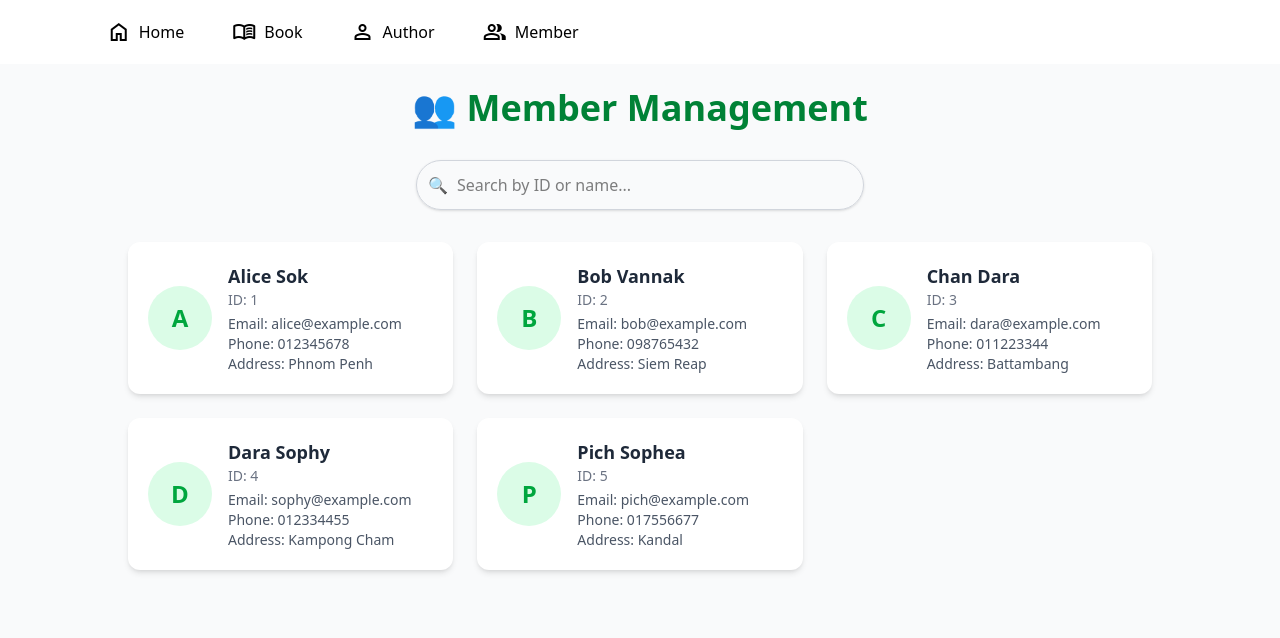
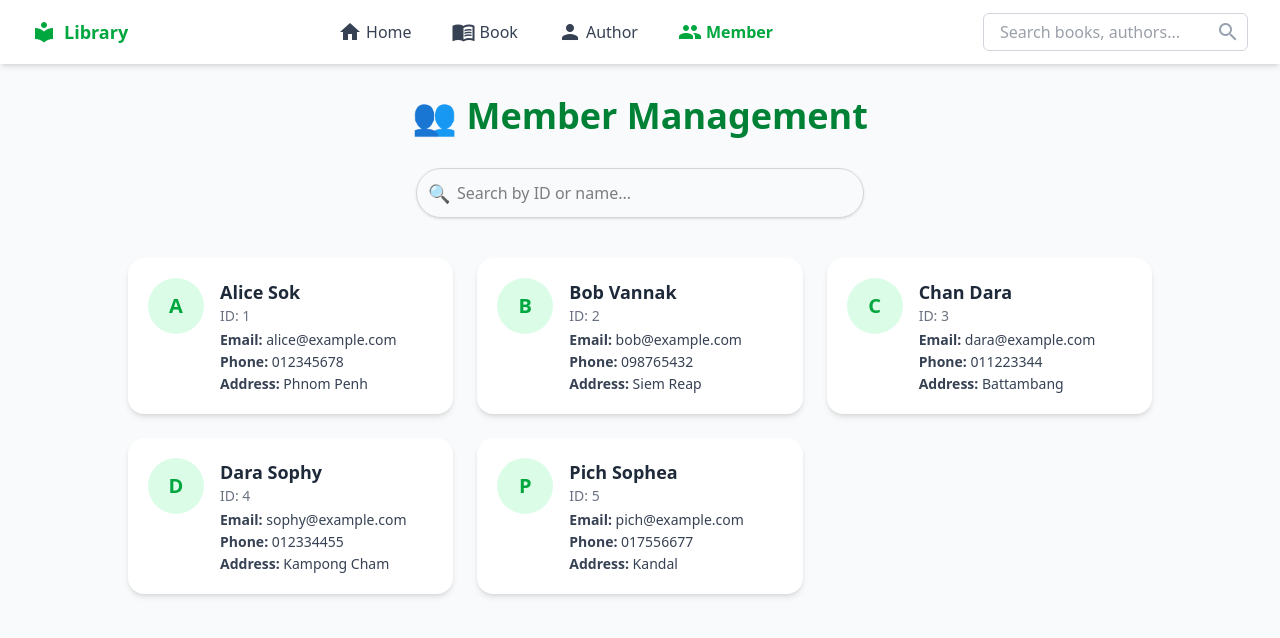
Before and after one commit to sonarykheang123/Project_Library_A4, a Vue app in the folder frontend/: page /member in a window 1280 px wide. Shown: the top 638 px of the page. Built offline with nearby package versions, Linux system fonts and the light colour scheme.

Commit message:
edited navigation

```diff
--- a/frontend/src/components/Navigation.vue
+++ b/frontend/src/components/Navigation.vue
@@ -1,24 +1,53 @@
 <template>
-  <nav class="h-16 flex w-10/12 m-auto  items-center justify-between">
-    <div id="nav-item" class="flex items-center gap-12">
-      <navigation-item
-      v-for="item in navItems"
-      :key="item.label"
-      :item="item"
-      :to="item.path"
+  <nav class="fixed top-0 left-0 right-0 z-50 bg-white shadow-md h-16 flex items-center justify-between px-8">
+    <!-- Logo or Home -->
+    <div class="text-lg font-bold text-green-600 flex items-center gap-2">
+      <span class="material-icons">local_library</span> Library
+    </div>
+
+    <!-- Navigation Items -->
+    <div class="flex gap-10 items-center">
+      <RouterLink
+        v-for="item in navItems"
+        :key="item.label"
+        :to="item.path"
+        class="flex items-center gap-1 text-gray-700 hover:text-green-600 transition-colors duration-200 font-medium"
+        :class="{'text-green-600 font-semibold': isActive(item.path)}"
       >
-      </navigation-item>
+        <span class="material-icons">{{ item.icon }}</span>
+        {{ item.label }}
+      </RouterLink>
+    </div>
+
+    <!-- Search -->
+    <div class="relative">
+      <input
+        type="search"
+        placeholder="Search books, authors..."
+        class="rounded-md border border-gray-300 px-4 py-1.5 text-gray-700 focus:outline-none focus:ring-2 focus:ring-green-400 transition-all duration-300"
+      />
+      <span class="material-icons absolute right-2 top-1/2 transform -translate-y-1/2 text-gray-400">
+        search
+      </span>
     </div>
   </nav>
 </template>
 
 <script setup>
-    import NavigationItem from "./NavigationItem.vue";
-    import { ref } from 'vue';
-    const navItems = ref([
-        {label: "Home", path: "/", icon: "home"},
-        {label: "Book", path: "/book", icon: "menu_book"},
-        {label: "Author", path: "/author", icon: "person"},
-        {label: "Member", path: "/member", icon: "group"},
-    ])
+import { useRoute } from 'vue-router';
+import { ref } from 'vue';
+
+const navItems = ref([
+  { label: "Home", path: "/", icon: "home" },
+  { label: "Book", path: "/book", icon: "menu_book" },
+  { label: "Author", path: "/author", icon: "person" },
+  { label: "Member", path: "/member", icon: "group" },
+]);
+
+const route = useRoute();
+const isActive = (path) => route.path === path;
 </script>
+
+<style>
+@import url('https://fonts.googleapis.com/icon?family=Material+Icons');
+</style>
--- a/frontend/src/pages/Authorpage.vue
+++ b/frontend/src/pages/Authorpage.vue
@@ -1,7 +1,10 @@
 <template>
-  <div class="min-h-screen bg-gray-50 p-6">
+  <div class="pt-24 min-h-screen bg-gray-50 px-4 sm:px-6 lg:px-8">
     <div class="max-w-4xl mx-auto">
-      <h1 class="text-4xl font-bold text-green-700 mb-6 text-center">📚 Author Directory</h1>
+      <!-- Title -->
+      <h1 class="text-4xl font-bold text-green-700 mb-6 text-center">
+        📚 Author Directory
+      </h1>
 
       <!-- Search bar -->
       <div class="flex justify-center mb-8">
@@ -9,19 +12,19 @@
           type="text"
           v-model="searchQuery"
           placeholder="🔍 Search authors by name..."
-          class="w-full max-w-md px-4 py-2 border border-gray-300 rounded-full shadow-sm focus:outline-none focus:ring-2 focus:ring-blue-500"
+          class="w-full max-w-md px-5 py-2 border border-gray-300 rounded-full shadow-sm focus:outline-none focus:ring-2 focus:ring-green-500 transition-all"
         />
       </div>
 
       <!-- Author cards -->
-      <div v-if="filteredAuthors.length" class="grid gap-6 md:grid-cols-2">
+      <div v-if="filteredAuthors.length" class="grid gap-6 sm:grid-cols-2">
         <div
           v-for="author in filteredAuthors"
           :key="author.id"
-          class="bg-white p-6 rounded-xl shadow-md hover:shadow-xl transition duration-300"
+          class="bg-white p-6 rounded-2xl shadow-md hover:shadow-xl transition duration-300"
         >
           <div class="flex items-center space-x-4 mb-4">
-            <div class="bg-blue-100 text-blue-600 rounded-full p-3 text-xl">
+            <div class="bg-green-100 text-green-600 rounded-full p-3 text-xl">
               ✍️
             </div>
             <div>
@@ -46,20 +49,29 @@
 </template>
 
 <script setup>
-import { ref, computed } from 'vue'
+import axios from "axios";
+import { onMounted, ref, computed } from "vue";
 
-const authors = ref([
-  { id: 1, name: 'John Doe', dateOfBirth: '1980-01-01', numberOfBooks: 5, nationality: 'American' },
-  { id: 2, name: 'Jane Smith', dateOfBirth: '1975-06-20', numberOfBooks: 3, nationality: 'British' },
-  { id: 3, name: 'Anna Kheang', dateOfBirth: '1990-03-15', numberOfBooks: 7, nationality: 'Cambodian' },
-  { id: 4, name: 'Norah Lee', dateOfBirth: '1988-08-08', numberOfBooks: 2, nationality: 'Korean' },
-])
+const authors = ref([]);
+const searchQuery = ref("");
 
-const searchQuery = ref('')
+// Fetch authors from API
+onMounted(async () => {
+  try {
+    await axios
+      .get("http://192.168.108.97:8000/api/authors")
+      .then((res) => {
+        authors.value = res.data;
+      });
+  } catch (e) {
+    console.log("Axios fetching data error...");
+  }
+});
 
+// Filtered authors based on search query
 const filteredAuthors = computed(() =>
-  authors.value.filter(author =>
+  authors.value.filter((author) =>
     author.name.toLowerCase().includes(searchQuery.value.toLowerCase())
   )
-)
+);
 </script>
--- a/frontend/src/pages/Homepage.vue
+++ b/frontend/src/pages/Homepage.vue
@@ -1,32 +1,30 @@
 <template>
-  <div class="min-h-screen flex flex-col justify-center items-center bg-gradient-to-tr from-green-400 to-blue-500 text-white p-6">
-    <h1 class="text-5xl font-extrabold mb-6 drop-shadow-lg">Welcome to Library App</h1>
+  <div class="pt-16 min-h-screen flex flex-col justify-center items-center bg-gradient-to-tr from-green-400 to-blue-500 text-white p-6">
+    <h1 class="text-5xl font-extrabold mb-6 drop-shadow-lg">Welcome to our Library</h1>
     <p class="text-lg max-w-xl text-center mb-10 drop-shadow-md">
       Manage your books, authors, and members easily with this sleek dashboard.
     </p>
 
     <div class="flex gap-6">
       <router-link
-        to="/books"
+        to="/book"
         class="px-8 py-4 bg-white text-green-600 font-semibold rounded-lg shadow-lg hover:bg-green-100 transition"
       >
         📚 Books
       </router-link>
 
       <router-link
-        to="/members"
+        to="/member"
         class="px-8 py-4 bg-white text-green-600 font-semibold rounded-lg shadow-lg hover:bg-green-100 transition"
       >
         👥 Members
       </router-link>
+      <router-link
+        to="/author"
+        class="px-8 py-4 bg-white text-green-600 font-semibold rounded-lg shadow-lg hover:bg-green-100 transition"
+      >
+        👥 Authors
+      </router-link>
     </div>
   </div>
 </template>
-
-<script setup>
-// No script needed here for now
-</script>
-
-<style scoped>
-/* Add any scoped styles if you want, but Tailwind covers most */
-</style>
--- a/frontend/src/pages/Memberpage.vue
+++ b/frontend/src/pages/Memberpage.vue
@@ -1,49 +1,53 @@
 <template>
-  <div class="min-h-screen bg-gray-50 p-6">
+  <div class="pt-24 min-h-screen bg-gray-50 px-4 sm:px-6 lg:px-8">
     <div class="max-w-5xl mx-auto">
-      <h1 class="text-4xl font-extrabold text-green-700 mb-8 text-center">👥 Member Management</h1>
+      <!-- Header -->
+      <h1 class="text-4xl font-extrabold text-green-700 mb-8 text-center">
+        👥 Member Management
+      </h1>
 
-      <!-- Search bar with icon -->
-      <div class="relative max-w-md mx-auto mb-8">
-        <span class="absolute inset-y-0 left-3 flex items-center text-gray-400">
-          🔍
-        </span>
+      <!-- Search -->
+      <div class="relative max-w-md mx-auto mb-10">
+        <span class="absolute inset-y-0 left-3 flex items-center text-gray-400 text-lg">🔍</span>
         <input
           v-model="query"
           type="search"
           placeholder="Search by ID or name..."
-          class="w-full pl-10 pr-4 py-3 rounded-full border border-gray-300 focus:outline-none focus:ring-2 focus:ring-green-500 shadow-sm transition"
+          class="w-full pl-10 pr-4 py-3 rounded-full border border-gray-300 focus:outline-none focus:ring-2 focus:ring-green-500 shadow-sm transition-all"
         />
       </div>
 
-      <!-- Members grid -->
+      <!-- Member Cards -->
       <div v-if="filteredMembers.length" class="grid grid-cols-1 sm:grid-cols-2 lg:grid-cols-3 gap-6">
         <div
           v-for="member in filteredMembers"
           :key="member.id"
-          class="bg-white rounded-xl shadow-md hover:shadow-xl transition p-5 flex items-center space-x-4"
+          class="bg-white p-5 rounded-2xl shadow-md hover:shadow-xl transition flex items-start gap-4"
         >
+          <!-- Avatar Initial -->
           <div
-            class="flex-shrink-0 w-16 h-16 bg-green-100 rounded-full flex items-center justify-center text-green-600 text-2xl font-bold select-none"
+            class="flex-shrink-0 w-14 h-14 bg-green-100 rounded-full flex items-center justify-center text-green-600 text-xl font-bold"
           >
             {{ member.fullName.charAt(0).toUpperCase() }}
           </div>
-          <div class="flex flex-col flex-grow">
+
+          <!-- Info -->
+          <div class="flex flex-col">
             <h2 class="text-lg font-semibold text-gray-800">
               {{ member.fullName }}
             </h2>
-            <p class="text-sm text-gray-500 mb-1">ID: {{ member.id }}</p>
-            <p class="text-sm text-gray-600">
-              <span class="font-medium">Email:</span> {{ member.email }}<br />
-              <span class="font-medium">Phone:</span> {{ member.phone }}<br />
-              <span class="font-medium">Address:</span> {{ member.address }}
-            </p>
+            <p class="text-sm text-gray-500">ID: {{ member.id }}</p>
+            <div class="mt-1 text-sm text-gray-700 space-y-0.5">
+              <p><strong>Email:</strong> {{ member.email }}</p>
+              <p><strong>Phone:</strong> {{ member.phone }}</p>
+              <p><strong>Address:</strong> {{ member.address }}</p>
+            </div>
           </div>
         </div>
       </div>
 
-      <!-- No results message -->
-      <p v-else class="text-center text-gray-500 mt-20 text-xl select-none">
+      <!-- No Results -->
+      <p v-else class="text-center text-gray-500 mt-20 text-xl">
         🚫 No members found.
       </p>
     </div>
```
